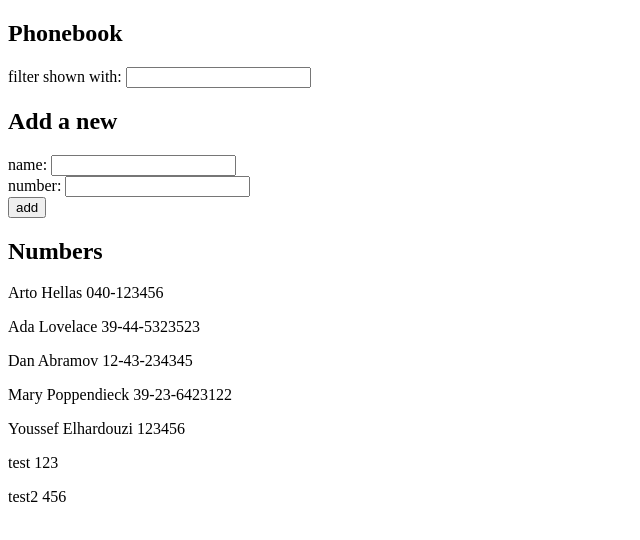
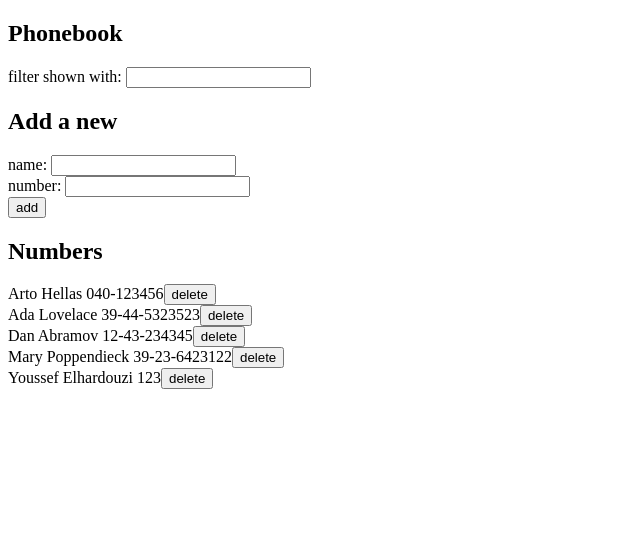
Before and after one commit to Akstrov/FullStackOpen, a React (Vite) app in the folder part2/phonebook/: page / in a window 1280 px wide. Shown: the top 540 px of the page, without its empty margins (0-640 px from the left). Built offline with nearby package versions, Linux system fonts and the light colour scheme; data requests are answered from the project's data file.

Commit message:
Complete step9

```diff
--- a/part2/phonebook/db.json
+++ b/part2/phonebook/db.json
@@ -22,18 +22,8 @@
     },
     {
       "name": "Youssef Elhardouzi",
-      "number": "123456",
+      "number": "123",
       "id": 5
-    },
-    {
-      "name": "test",
-      "number": "123",
-      "id": 6
-    },
-    {
-      "name": "test2",
-      "number": "456",
-      "id": 7
     }
   ]
 }
--- a/part2/phonebook/src/App.jsx
+++ b/part2/phonebook/src/App.jsx
@@ -1,4 +1,3 @@
-import axios from "axios";
 import { useState, useEffect } from "react";
 import personService from "./services/persons";
 
@@ -33,11 +32,15 @@ const PersonForm = ({
   );
 };
 
-const Persons = ({ persons }) => {
+const Persons = ({ persons, removePerson }) => {
   return (
     <>
       {persons.map((person) => (
-        <PersonDetails key={person.id} person={person}>
+        <PersonDetails
+          key={person.id}
+          person={person}
+          removePerson={removePerson}
+        >
           {person.name} {person.number}
         </PersonDetails>
       ))}
@@ -45,11 +48,20 @@ const Persons = ({ persons }) => {
   );
 };
 
-const PersonDetails = ({ person }) => {
+const PersonDetails = ({ person, removePerson }) => {
   return (
-    <p>
+    <div>
       {person.name} {person.number}
-    </p>
+      <button
+        onClick={() =>
+          window.confirm(`delete ${person.name} from phonebook?`)
+            ? removePerson(person.id)
+            : null
+        }
+      >
+        delete
+      </button>
+    </div>
   );
 };
 
@@ -79,6 +91,12 @@ const App = () => {
     setNewName("");
     setNewNumber("");
   };
+
+  const removePerson = (id) => {
+    personService.remove(id).then(() => {
+      setPersons(persons.filter((person) => person.id !== id));
+    });
+  };
   const newNameHandler = (event) => {
     setNewName(event.target.value);
   };
@@ -88,10 +106,6 @@ const App = () => {
   };
 
   const filterHandler = (event) => {
-    if (event.target.value === "") {
-      hook();
-      return;
-    }
     const filteredPersons = persons.filter((person) =>
       person.name.toLowerCase().includes(event.target.value.toLowerCase())
     );
@@ -112,7 +126,7 @@ const App = () => {
       />
 
       <h2>Numbers</h2>
-      <Persons persons={persons} />
+      <Persons persons={persons} removePerson={removePerson} />
     </div>
   );
 };
```
